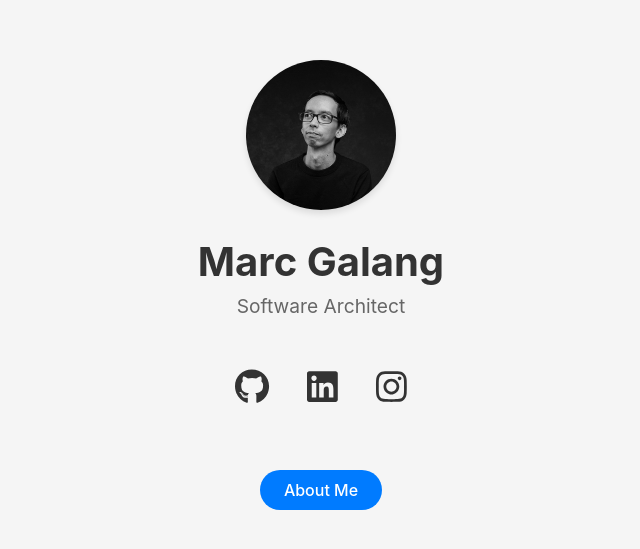
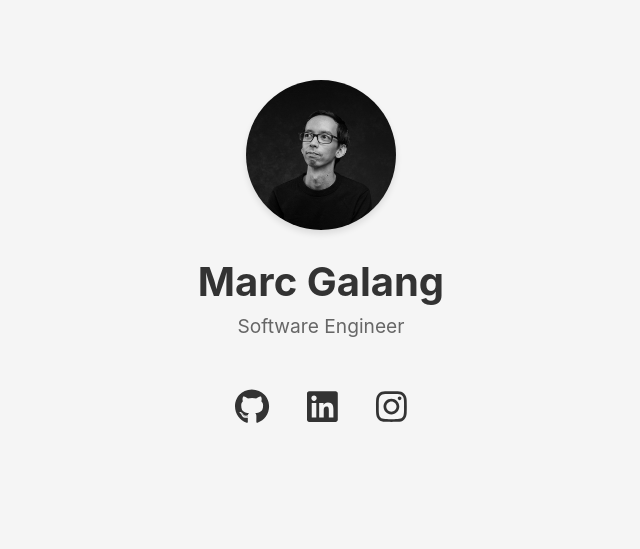
Before and after one commit to mgalang/website-source, a React (Vite) app: page / in a window 1280 px wide. Shown: the part 115-664 px from the top of the page, without its empty margins (319-959 px from the left). Built offline with nearby package versions, Linux system fonts and the light colour scheme.

Commit message:
feat: remove About page and update Home title to Software Engineer

```diff
--- a/src/App.jsx
+++ b/src/App.jsx
@@ -1,6 +1,5 @@
 import { BrowserRouter as Router, Routes, Route } from 'react-router-dom';
 import Home from './pages/Home';
-import About from './pages/About';
 import './App.css';
 
 function App() {
@@ -8,7 +7,6 @@ function App() {
     <Router>
       <Routes>
         <Route path="/" element={<Home />} />
-        <Route path="/about" element={<About />} />
       </Routes>
     </Router>
   );
--- a/src/pages/About.jsx
+++ /dev/null
@@ -1,22 +0,0 @@
-import { Link } from 'react-router-dom';
-
-function About() {
-  return (
-    <div className="container">
-      <h1>About Me</h1>
-      <div className="about-content">
-        <p>
-        Hello! I’m Marc, a Software Architect based in Finland. I specialize in designing, developing, and optimizing innovative, scalable, and secure web solutions across diverse platforms, languages, and technologies.</p>
-
-        <p>With over 12 years of experience, I have a proven track record of solving complex challenges, leading cross-functional teams, and mentoring talent to deliver high-impact projects. I’m passionate about aligning technical solutions with business objectives, ensuring both efficiency and measurable results.</p>
-
-        <p>I strive to deliver forward-thinking, user-centric solutions that empower organizations to succeed in a digital-first world.</p>
-      </div>
-      <Link to="/" className="home-link">
-        Back to Home
-      </Link>
-    </div>
-  );
-}
-
-export default About;
--- a/src/pages/Home.jsx
+++ b/src/pages/Home.jsx
@@ -11,7 +11,7 @@ function Home() {
         className="profile-image"
       />
       <h1>Marc Galang</h1>
-      <p className="title">Software Architect</p>
+      <p className="title">Software Engineer</p>
 
       <div className="social-links">
         <a href="https://github.com/mgalang" target="_blank" rel="noopener noreferrer">
@@ -24,10 +24,6 @@ function Home() {
           <FontAwesomeIcon icon={faInstagram} />
         </a>
       </div>
-
-      <Link to="/about" className="about-link">
-        About Me
-      </Link>
     </div>
   );
 }
```
Also changed, not shown: 1 other file (tests, documents, lock files or other folders).
